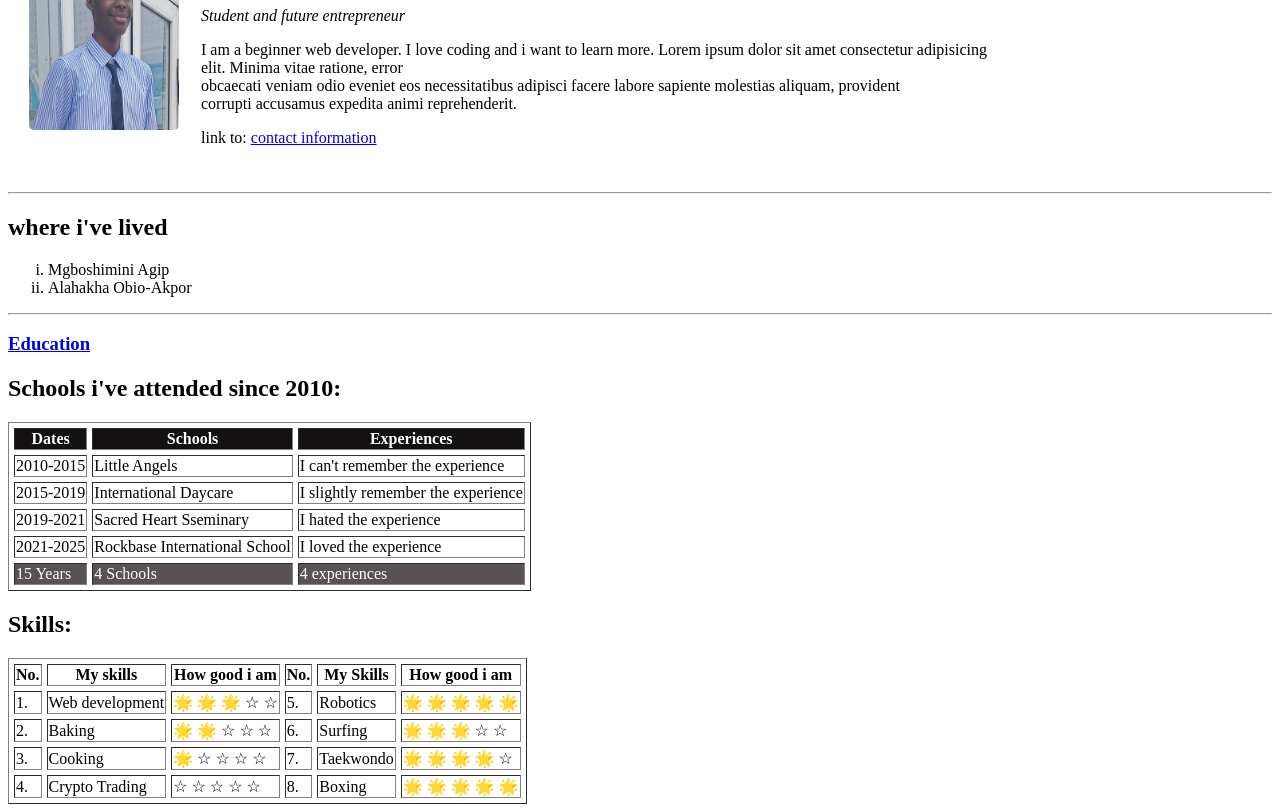
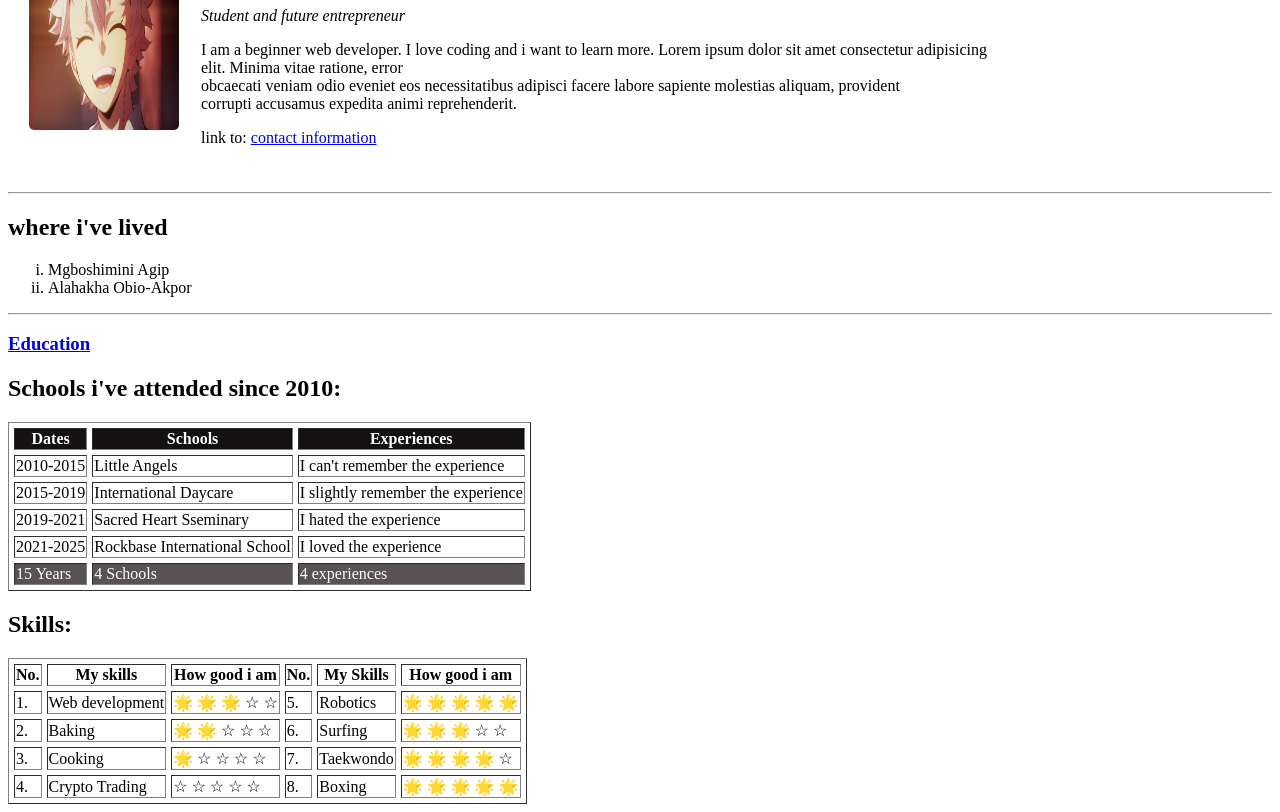
Before and after one commit to egbechibueze01/MySite, a plain HTML site: page index.html in a window 1280 px wide. Shown: the part 102-914 px from the top of the page. Drawn offline with Linux system fonts and the light colour scheme.

Commit message:
Update index.html

```diff
--- a/index.html
+++ b/index.html
@@ -10,7 +10,7 @@
 
     <table cellspacing="20px">
         <tr>
-            <td><img src="IMG_20250413_100027_968.jpg" alt="Chibueze's picture" class="firstimage"></td>
+            <td><img src="happy.png" alt="Chibueze's picture" class="firstimage"></td>
             <td>
 
                 <h1>Mr. Chibueze</h1>
```
